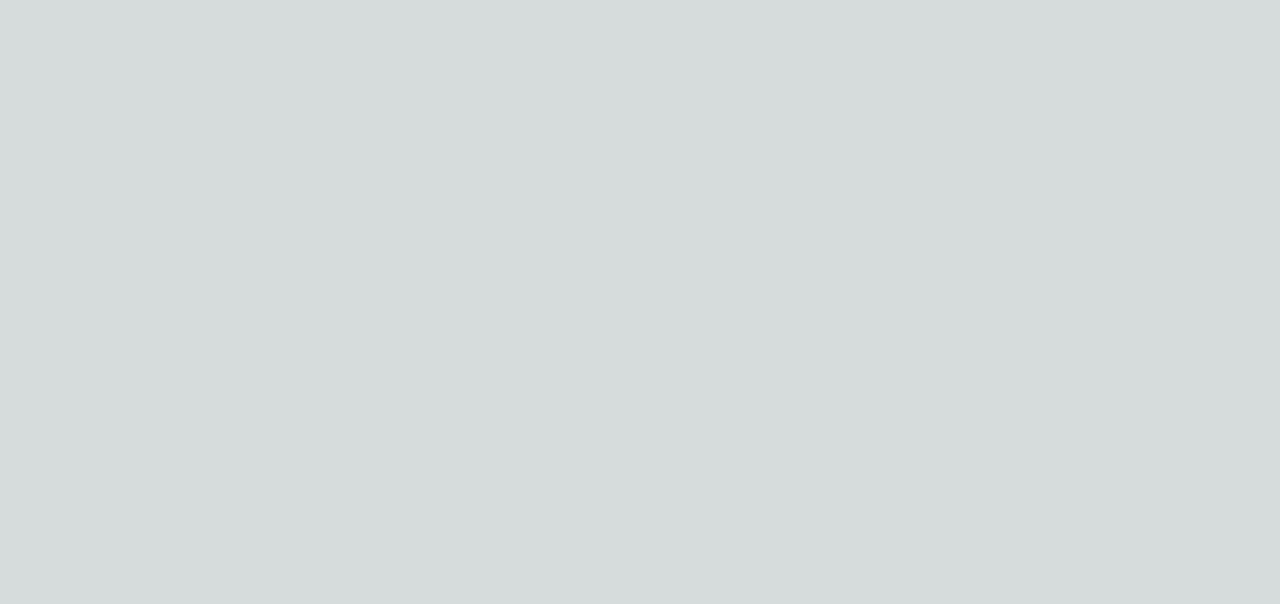
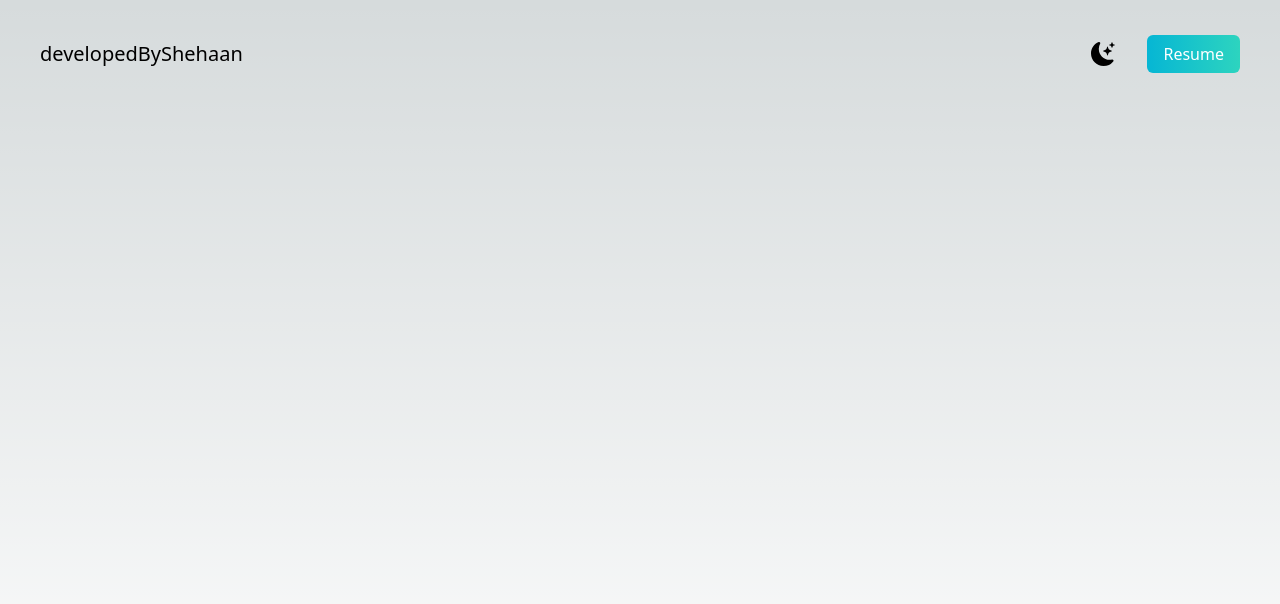
Before and after one commit to devshehan/Portofolio_2.0, a Next.js app: page / in a window 1280 px wide. Shown: the top 604 px of the page. Built offline with nearby package versions, Linux system fonts and the light colour scheme.

Commit message:
navigation bar set up

```diff
--- a/package.json
+++ b/package.json
@@ -12,7 +12,8 @@
     "@next/font": "13.1.6",
     "next": "13.1.6",
     "react": "18.2.0",
-    "react-dom": "18.2.0"
+    "react-dom": "18.2.0",
+    "react-icons": "^4.7.1"
   },
   "devDependencies": {
     "autoprefixer": "^10.4.13",
--- a/src/pages/index.js
+++ b/src/pages/index.js
@@ -2,6 +2,7 @@ import Head from 'next/head'
 import Image from 'next/image'
 import { Inter } from '@next/font/google'
 import styles from '@/styles/Home.module.css'
+import {BsFillMoonStarsFill} from 'react-icons/bs';
 
 const inter = Inter({ subsets: ['latin'] })
 
@@ -14,8 +15,16 @@ export default function Home() {
         <meta name="viewport" content="width=device-width, initial-scale=1" />
         <link rel="icon" href="/favicon.ico" />
       </Head>
-      <main>
-
+      <main className='px-10'>
+        <section className='min-h-screen'>
+          <nav className='py-10 mb-12 flex justify-between'>
+            <h1 className='text-xl'>developedByShehaan</h1>
+            <ul className='flex items-center'>
+              <li><BsFillMoonStarsFill className='text-2xl cursor-pointer'/></li>
+              <li><a href='#' className='bg-gradient-to-r from-cyan-500 to-teal-400 text-white py-2 rounded-md px-4 ml-8'>Resume</a></li>
+            </ul>
+          </nav>
+        </section>
       </main>
     </>
   )
--- a/src/styles/globals.css
+++ b/src/styles/globals.css
@@ -71,7 +71,7 @@ a {
   text-decoration: none;
 }
 
-@font-face{
+/* @font-face{
   font-family: "burtons";
   src: url('../public.burtons.otf');
-}
+} */
```
Also changed, not shown: 1 other file (tests, documents, lock files or other folders).
